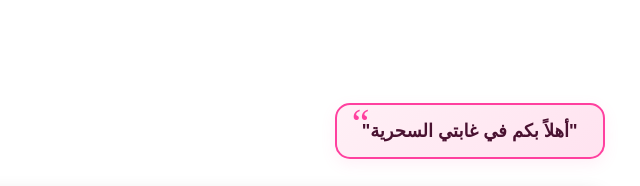
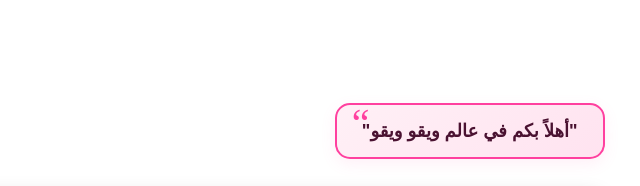
Before and after one commit to itzrealozam/Tana, a website: page index.html in a window 1280 px wide. Shown: the part 2140-2326 px from the top of the page, 533-1173 px from the left. Drawn offline with Linux system fonts and the light colour scheme; no server answers.

Commit message:
Update index.html

```diff
--- a/index.html
+++ b/index.html
@@ -917,7 +917,7 @@ color: #ff409f;
         </div>
 
         <div class="quote-box">
-            <p class="quote-text">"أهلاً بكم في غابتي السحرية"</p>
+            <p class="quote-text">"أهلاً بكم في عالم ويقو ويقو"</p>
         </div>
     </div>
 
```
